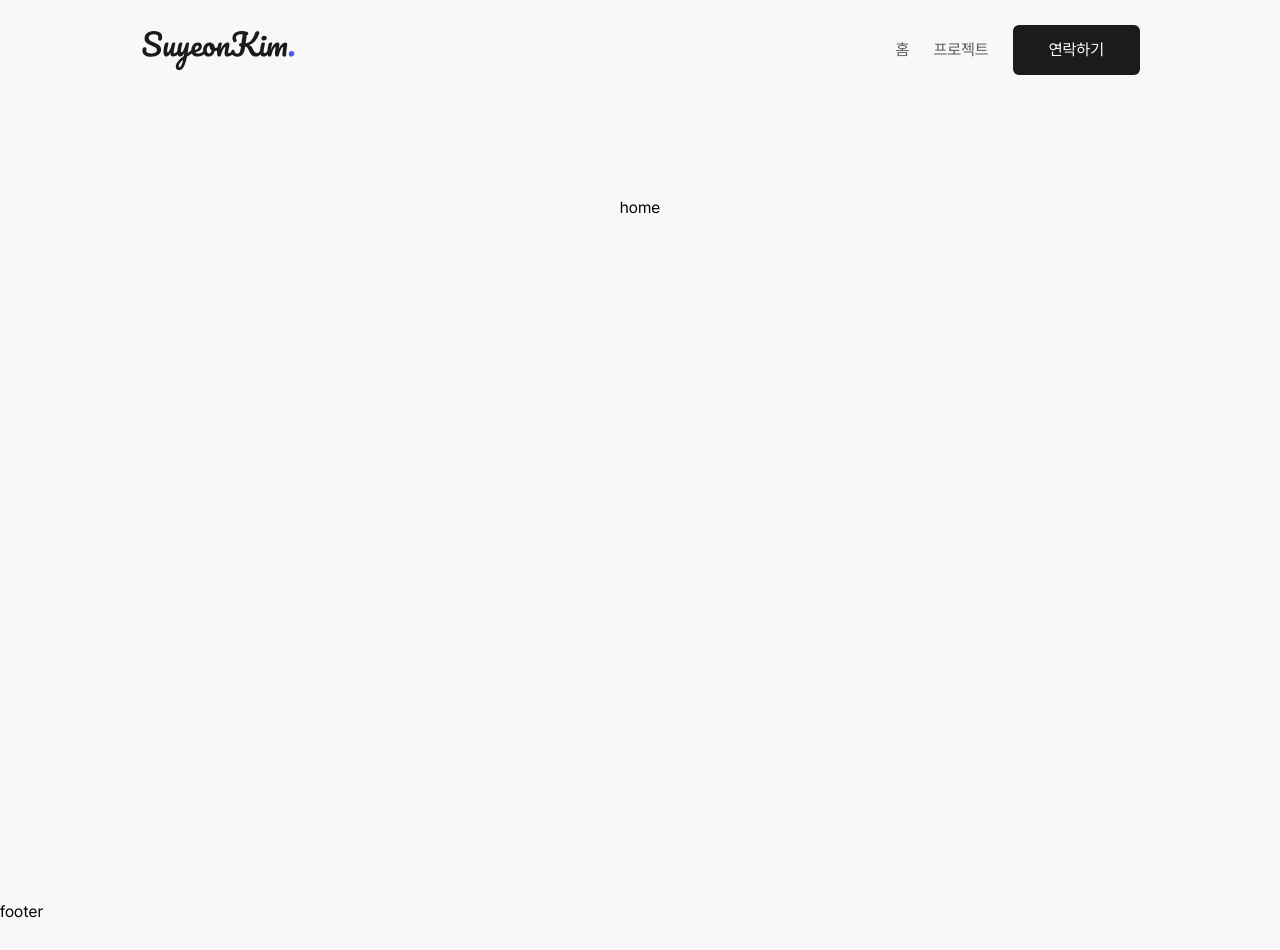
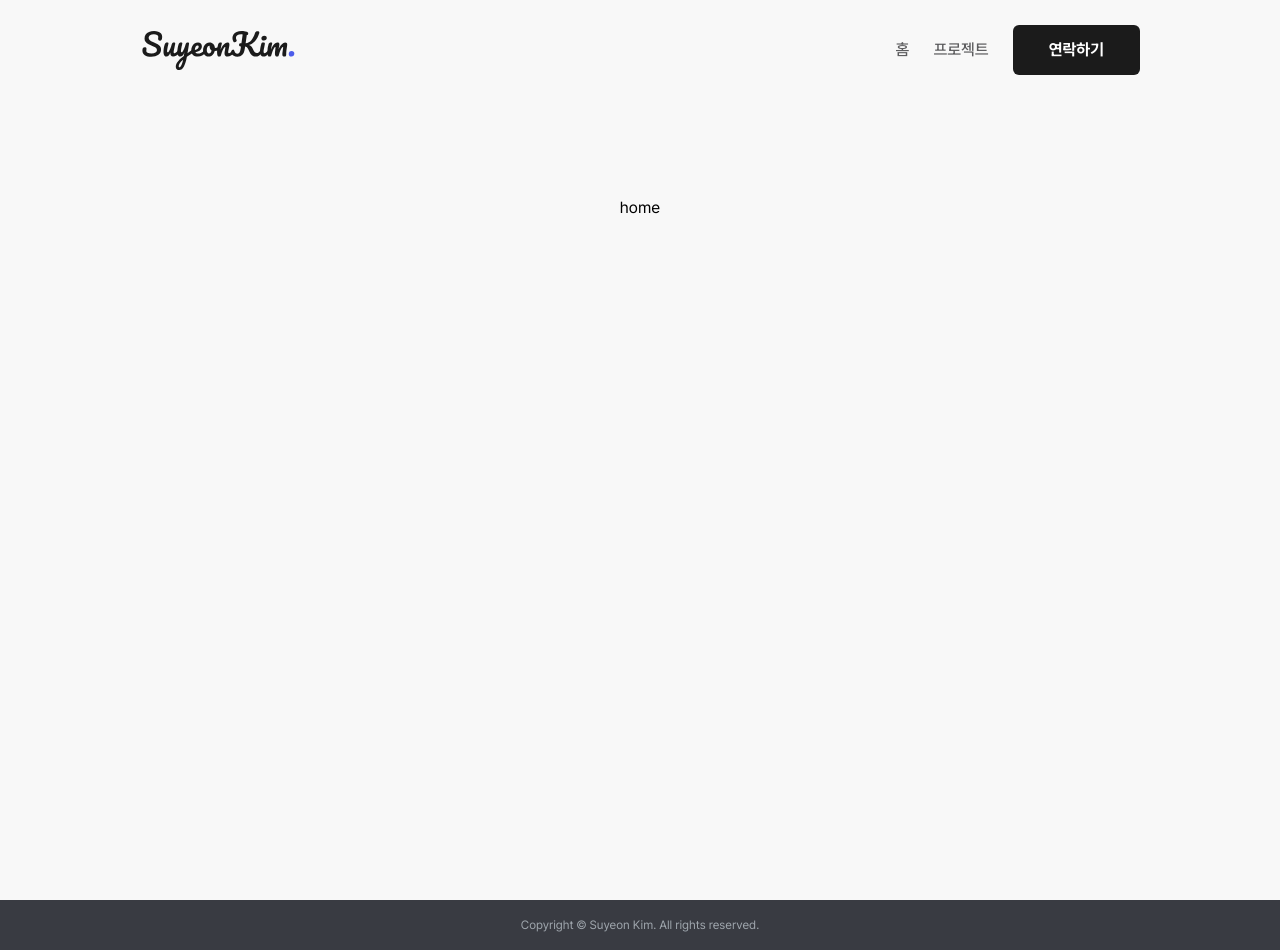
Before and after one commit to sue910/portfolio, a Next.js app: page / in a window 1280 px wide. Before the commit the page ends 924 px from the top, so only its background shows below. Built offline with nearby package versions, Linux system fonts and the light colour scheme.

Commit message:
footer content/style 추가

```diff
--- a/src/app/layouts/Footer.tsx
+++ b/src/app/layouts/Footer.tsx
@@ -2,5 +2,11 @@ import Link from 'next/link';
 import Image from 'next/image';
 
 export default function Footer() {
-  return <footer>footer</footer>;
+  return (
+    <footer className="h-[50px] flex items-center justify-center bg-footer-bg-color">
+      <p className="text-t5 text-xs">
+        Copyright &copy; Suyeon Kim. All rights reserved.
+      </p>
+    </footer>
+  );
 }
--- a/src/app/layouts/Header.tsx
+++ b/src/app/layouts/Header.tsx
@@ -48,7 +48,7 @@ export default function Header() {
               <Link
                 href="/"
                 className={clsx(
-                  'text-t3 fw-500 transition-all hover:text-black',
+                  'text-t3 font-medium transition-all hover:text-black',
                   isScroll && 'text-sm',
                 )}
               >
@@ -59,7 +59,7 @@ export default function Header() {
               <Link
                 href="/projects"
                 className={clsx(
-                  'text-t3 fw-500 transition-all hover:text-black',
+                  'text-t3 font-medium transition-all hover:text-black',
                   isScroll && 'text-sm',
                 )}
               >
@@ -69,8 +69,8 @@ export default function Header() {
             <li>
               <button
                 className={clsx(
-                  'px-9 h-[50px] text-white bg-t1 fw-700 rounded-md transition-all hover:bg-t2',
-                  isScroll && 'text-sm h-[40px]',
+                  'px-9 text-white bg-t1 font-bold rounded-md transition-all hover:bg-t2',
+                  isScroll ? 'text-sm h-[40px]' : 'h-[50px]',
                 )}
               >
                 연락하기
--- a/tailwind.config.js
+++ b/tailwind.config.js
@@ -43,6 +43,7 @@ module.exports = {
       t5: '#9EA5AC',
       'default-bg-color': '#f8f8f8',
       'default-border': 'rgb(0 0 0, 0.08)',
+      'footer-bg-color': '#393B42',
     },
     screens: {
       sm: { min: '576px', max: '767px' },
```
